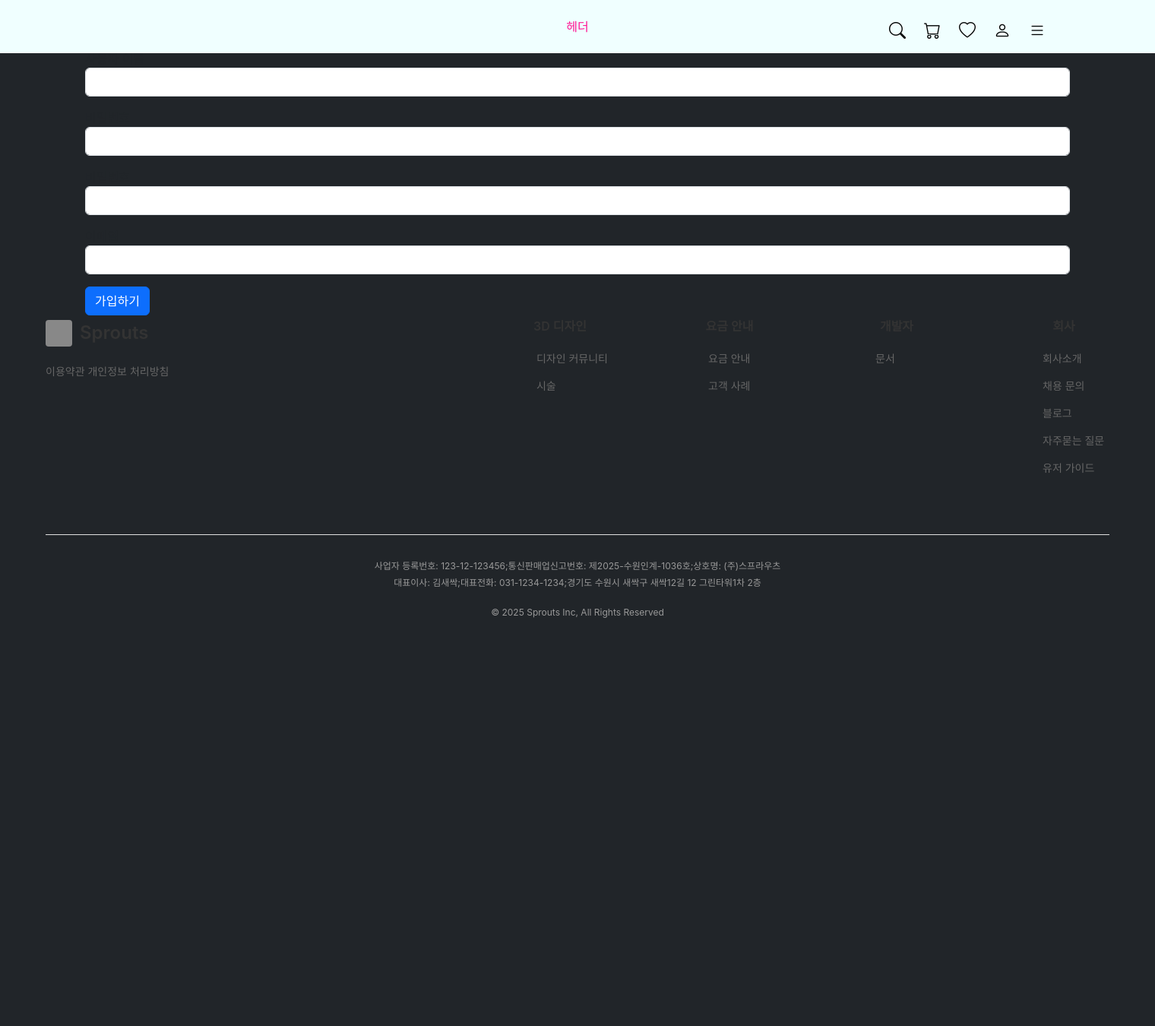
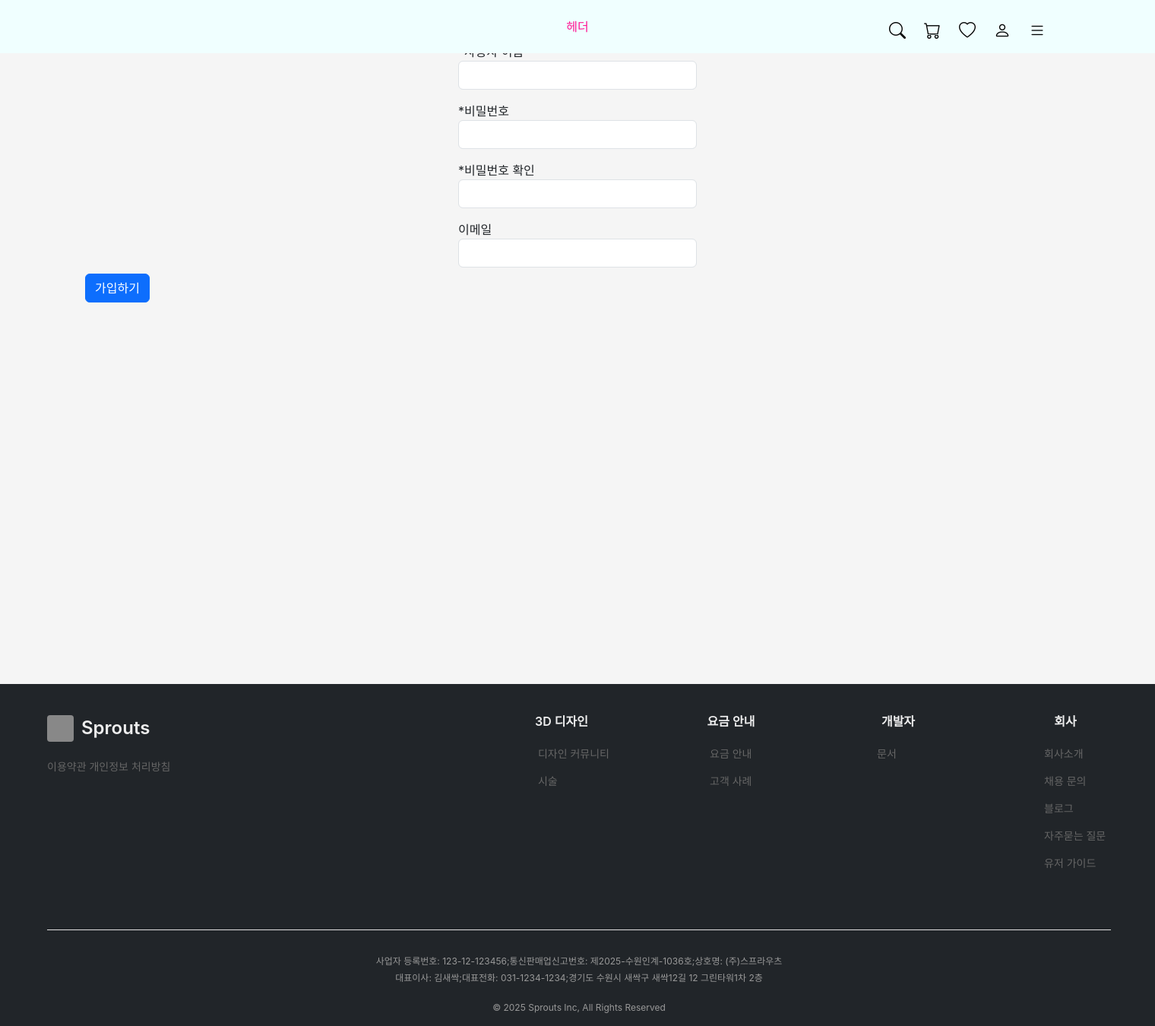
Before and after one commit to lhj8-8/interior_lhj, a Flask app: page /signup/ in a window 1520 px wide. Shown: the whole page at 76% size. Before the commit the page ends 813 px from the top, so only its background shows below. Run offline with Flask 3, Linux system fonts and the light colour scheme; parts of the project's set-up code (start-up, migrations or seed data) failed here and were passed over; some libraries are stand-ins or nearby versions.

Commit message:
20251001

```diff
--- a/sprout/static/main.css
+++ b/sprout/static/main.css
@@ -42,6 +42,15 @@ html, body {
 }
 
 /* offcanvas 슬라이드 패널*/
+.clicks a{
+    text-decoration: none;
+    color: black;
+}
+
+.clicks button:hover{
+    text-decoration: none;
+    color: white;
+}
 
 /* Offcanvas custom size* */
 .offcanvas {
@@ -179,8 +188,8 @@ body.offcanvas-open {
 
 /* footer */
 .footer {
-    width: 1520px;
-    height: 350px;
+    /*width: 1520px;*/
+    /*height: 350px;*/
     margin: 0 auto;
 }
 
@@ -222,7 +231,7 @@ body {
 .logo-text {
     font-size: 24px;
     font-weight: 600;
-    color: #333;
+    color: #eee;
 }
 
 .footer-links {
@@ -239,7 +248,7 @@ body {
 }
 
 .footer-links a:hover {
-    color: #333;
+    color: #eee;
 }
 
 .footer-columns {
@@ -256,7 +265,7 @@ body {
 .footer-column h3 {
     font-size: 16px;
     font-weight: 600;
-    color: #333;
+    color: #eee;
     margin-bottom: 20px;
     text-align: center;
 }
@@ -277,7 +286,7 @@ body {
 }
 
 .footer-column ul li a:hover {
-    color: #333;
+    color: #eee;
 }
 
 .footer-bottom {
--- a/sprout/templates/auth/signup.html
+++ b/sprout/templates/auth/signup.html
@@ -1,25 +1,25 @@
 {% extends 'base.html' %}
 {% block content %}
-    <div class="container">
-        <h5 class="my-3 border-bottom pb-2">회원 가입</h5>
+    {% include 'form_errors.html' %}
+    <div class="container" style="height: 900px; " bg-light>
+        <h5 class="mb-30 mx-auto p-2">회원 가입</h5>
         <form method="post">
-            {% include 'form_errors.html' %}
-            <div class="mb-3">
-                <label for="username">사용자 이름</label>
+            <div class="mb-20 mx-auto p-2" style="width: 330px;">
+                <label for="username">*사용자 이름</label>
                 <input type="text" name="username" id="username" class="form-control"
                        value="{{ form.username.data or '' }}">
             </div>
-            <div class="mb-3">
-                <label for="password1">비밀번호</label>
+            <div class="mb-20 mx-auto p-2" style="width: 330px;">
+                <label for="password1">*비밀번호</label>
                 <input type="password" name="password1" id="password1" class="form-control"
                        value="{{ form.password1.data or '' }}">
             </div>
-            <div class="mb-3">
-                <label for="password2">비밀번호</label>
+            <div class="mb-20 mx-auto p-2" style="width: 330px;">
+                <label for="password2">*비밀번호 확인</label>
                 <input type="password" name="password2" id="password2" class="form-control"
                        value="{{ form.password2.data or '' }}">
             </div>
-            <div class="mb-3">
+            <div class="mb-20 mx-auto p-2" style="width: 330px;">
                 <label for="email">이메일</label>
                 <input type="email" name="email" id="email" class="form-control"
                        value="{{ form.email.data or '' }}">
--- a/sprout/templates/base.html
+++ b/sprout/templates/base.html
@@ -16,7 +16,7 @@
     <title>Interior web</title>
 </head>
 
-<body class="bg-dark">
+<body>
 <!--네비게이션바-->
 {#{% include 'navbar.html' %}#}
 
@@ -70,7 +70,7 @@
 
         <hr class="my-4">
 
-        <div class="d-grid gap-2">
+        <div class="clicks d-grid gap-2">
             <button class="btn btn-outline-primary" type="button"><a href="{{ url_for('auth.login') }}">로그인</a></button>
             <button class="btn btn-outline-secondary" type="button"><a href="">마이페이지</a></button>
         </div>
@@ -83,8 +83,8 @@
 <!--기본 템플릿 안에 삽입될 내용 end-->
 
 <!-- footer -->
-    <footer class="footer">
-        <div class="footer-container">
+    <footer class="footer bg-dark container-fluid">
+        <div class="footer-container" style="padding-top: 40px;">
             <div class="footer-top">
                 <div class="footer-brand">
                     <div class="logo">
--- a/sprout/templates/main.html
+++ b/sprout/templates/main.html
@@ -5,6 +5,7 @@
 {% endblock %}
 
 {% block content %}
+    <body class="bg-dark">
     <!-- section_1 -->
     <div id="carouselExampleDark" class="carousel carousel-dark slide container-fluid">
         <div class="carousel-indicators">
@@ -52,7 +53,7 @@
     <!-- section_2 -->
     <div class="section_2">
         <div class="image-slider-container">
-            <div class="slider-wrapper" id="sliderWrapper">
+            <div class="slider-wrapper bg-dark" id="sliderWrapper">
                 <!-- Before 이미지 (빈 방) -->
                 <img src="{{ url_for('static', filename='image/after.png') }}" alt="After" class="before-image">
 
@@ -73,6 +74,7 @@
 
     <!-- suvslide -->
     <div class="suvslide"></div>
+    </body>
 {% endblock %}
 
 {% block scripts %}
```
Also changed, not shown: sprout/templates/login.html (+4 -4 lines).
